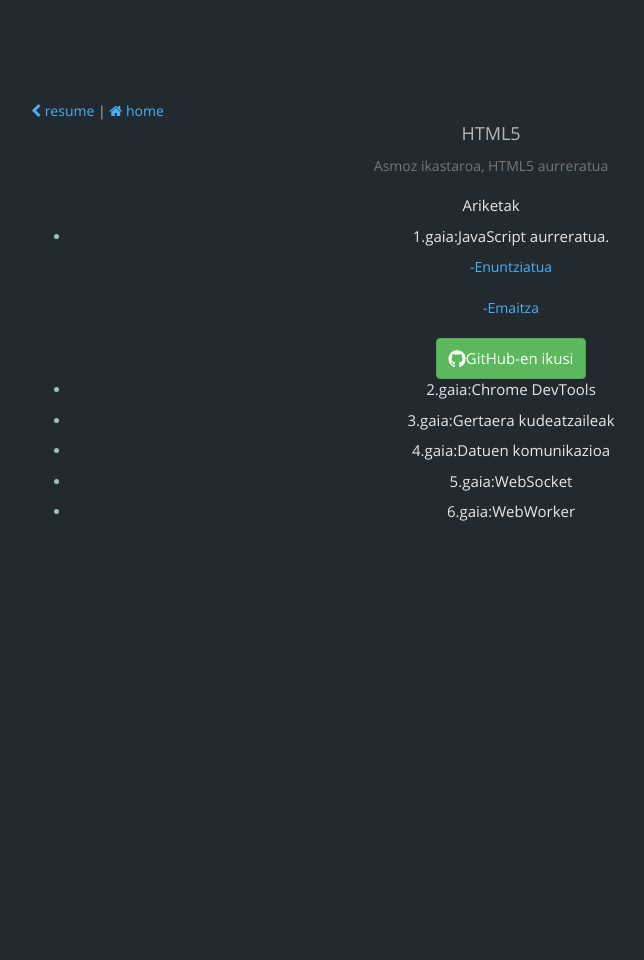
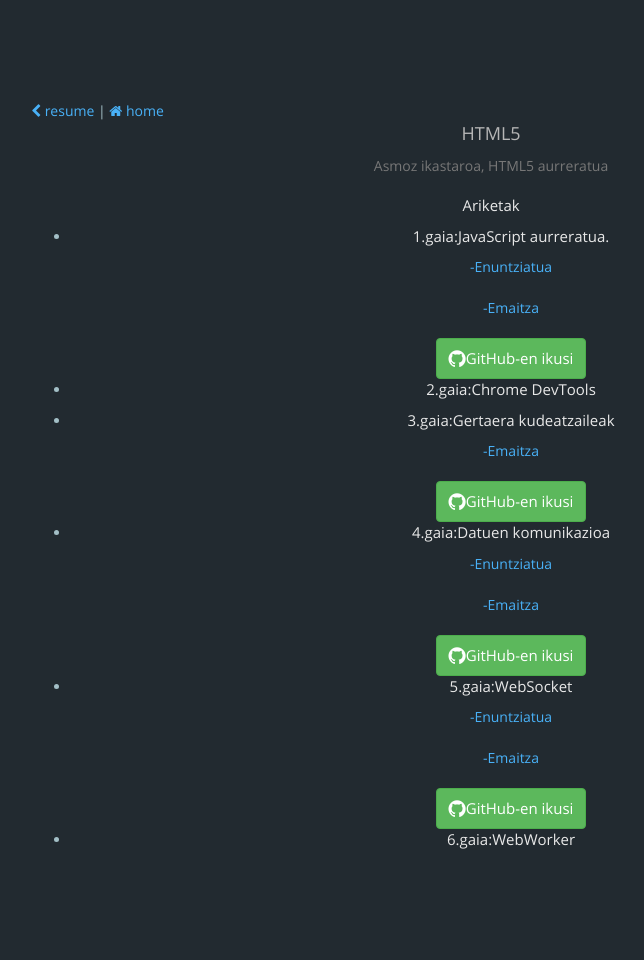
Before and after one commit to Bingentzio/bingentzio.github.io, a Jekyll site: the page built from projects.html, in a window 1280 px wide. Shown: the whole page, without its empty margins (149-793 px from the left). Built offline with Jekyll 4.4.1, drawn with Linux system fonts in a browser that asks for light colours; nearby versions of some CDN libraries; comment, search, counter and statistics services are not loaded; before the commit the page ends 900 px from its top, so only the background shows below that.

Commit message:
ariketak igota

```diff
--- a/projects.html
+++ b/projects.html
@@ -11,11 +11,11 @@
     <p class="text-muted">Asmoz ikastaroa, HTML5 aurreratua</p>
     <h4>Ariketak</h4>
     <ul>
-      <li><h5>1.gaia:JavaScript aurreratua. </h5><a href="/proiektuak/1.gaia/1_gaia_ariketa_praktikoa.pdf" target="_blank">-Enuntziatua</a></p><p><a href="/proiektuak/1.gaia/jokoa.html" target="_blank">-Emaitza</a></p><a href="https://github.com/Bingentzio/HTML5_aurreratua_ariketak/tree/master/1.gaia" target="_blank" class="btn btn-success"><i class="fa fa-github fa-lg"></i>GitHub-en ikusi</a></li>
+      <li><h5>1.gaia:JavaScript aurreratua. </h5><p><a href="/proiektuak/1.gaia/1_gaia_ariketa_praktikoa.pdf" target="_blank">-Enuntziatua</a></p><p><a href="/proiektuak/1.gaia/jokoa.html" target="_blank">-Emaitza</a></p><a href="https://github.com/Bingentzio/HTML5_aurreratua_ariketak/tree/master/1.gaia" target="_blank" class="btn btn-success"><i class="fa fa-github fa-lg"></i>GitHub-en ikusi</a></li>
       <li><h5>2.gaia:Chrome DevTools </h5></li>
-      <li><h5>3.gaia:Gertaera kudeatzaileak </h5></li>
-      <li><h5>4.gaia:Datuen komunikazioa</h5></li>
-      <li><h5>5.gaia:WebSocket</h5></li>
+      <li><h5>3.gaia:Gertaera kudeatzaileak </h5><p><a href="/proiektuak/3.gaia/index.html" target="_blank">-Emaitza</a></p><a href="https://github.com/Bingentzio/HTML5_aurreratua_ariketak/tree/master/3.gaia" target="_blank" class="btn btn-success"><i class="fa fa-github fa-lg"></i>GitHub-en ikusi</a></li>
+      <li><h5>4.gaia:Datuen komunikazioa</h5><p><a href="/proiektuak/4.gaia/4_json_ajax_ariketa_praktikoa.pdf" target="_blank">-Enuntziatua</a></p><p><a href="/proiektuak/4.gaia/eguraldia.html" target="_blank">-Emaitza</a></p><a href="https://github.com/Bingentzio/HTML5_aurreratua_ariketak/tree/master/4.gaia" target="_blank" class="btn btn-success"><i class="fa fa-github fa-lg"></i>GitHub-en ikusi</a></li>
+      <li><h5>5.gaia:WebSocket</h5><p><a href="/proiektuak/5.gaia/5_websocketak_ariketa_praktikoa.pdf" target="_blank">-Enuntziatua</a></p><p><a href="/proiektuak/5.gaia/websocketchat/frontend.html" target="_blank">-Emaitza</a></p><a href="https://github.com/Bingentzio/HTML5_aurreratua_ariketak/tree/master/5.gaia" target="_blank" class="btn btn-success"><i class="fa fa-github fa-lg"></i>GitHub-en ikusi</a></li>
       <li><h5>6.gaia:WebWorker</h5></li>
     </ul>
 </div>
```
